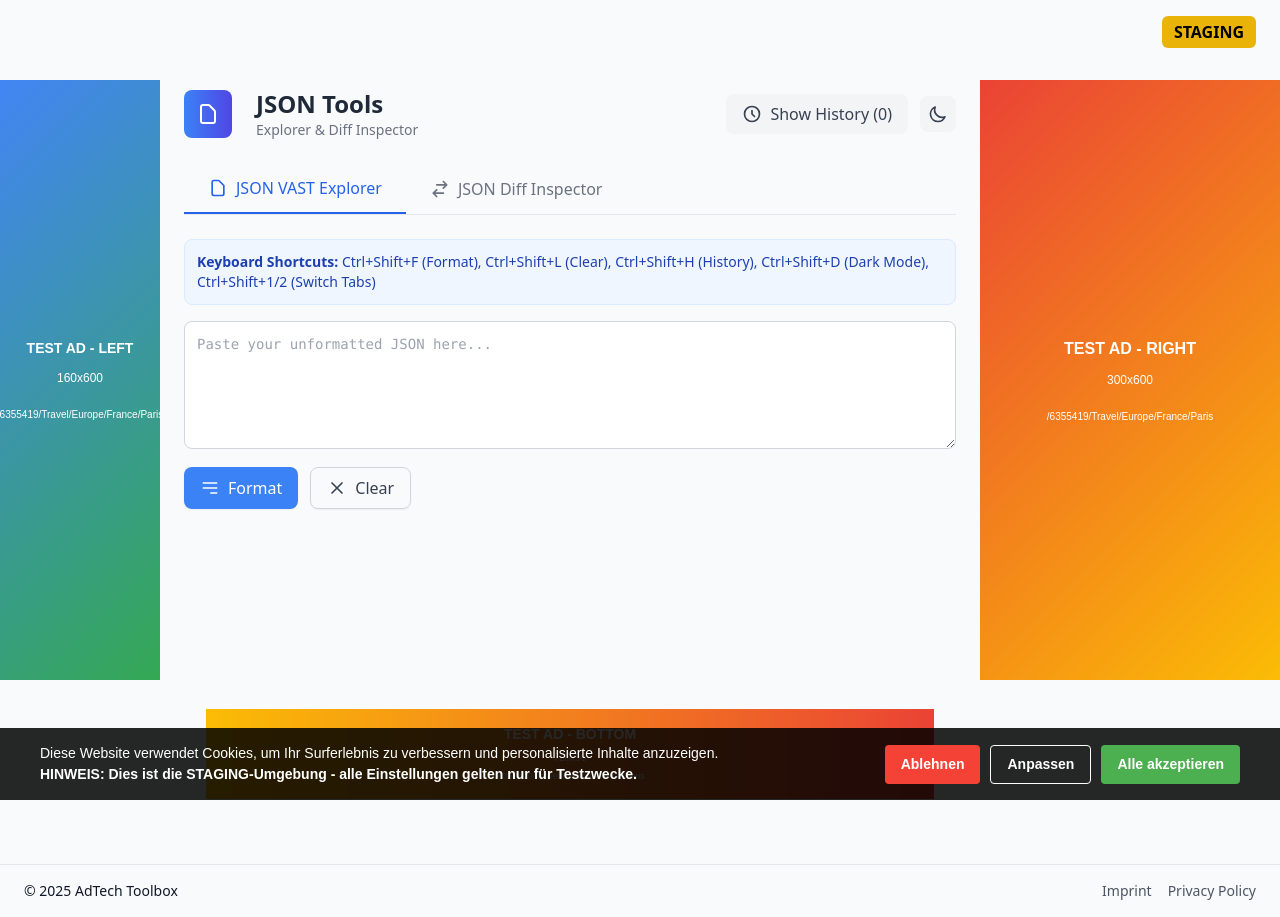
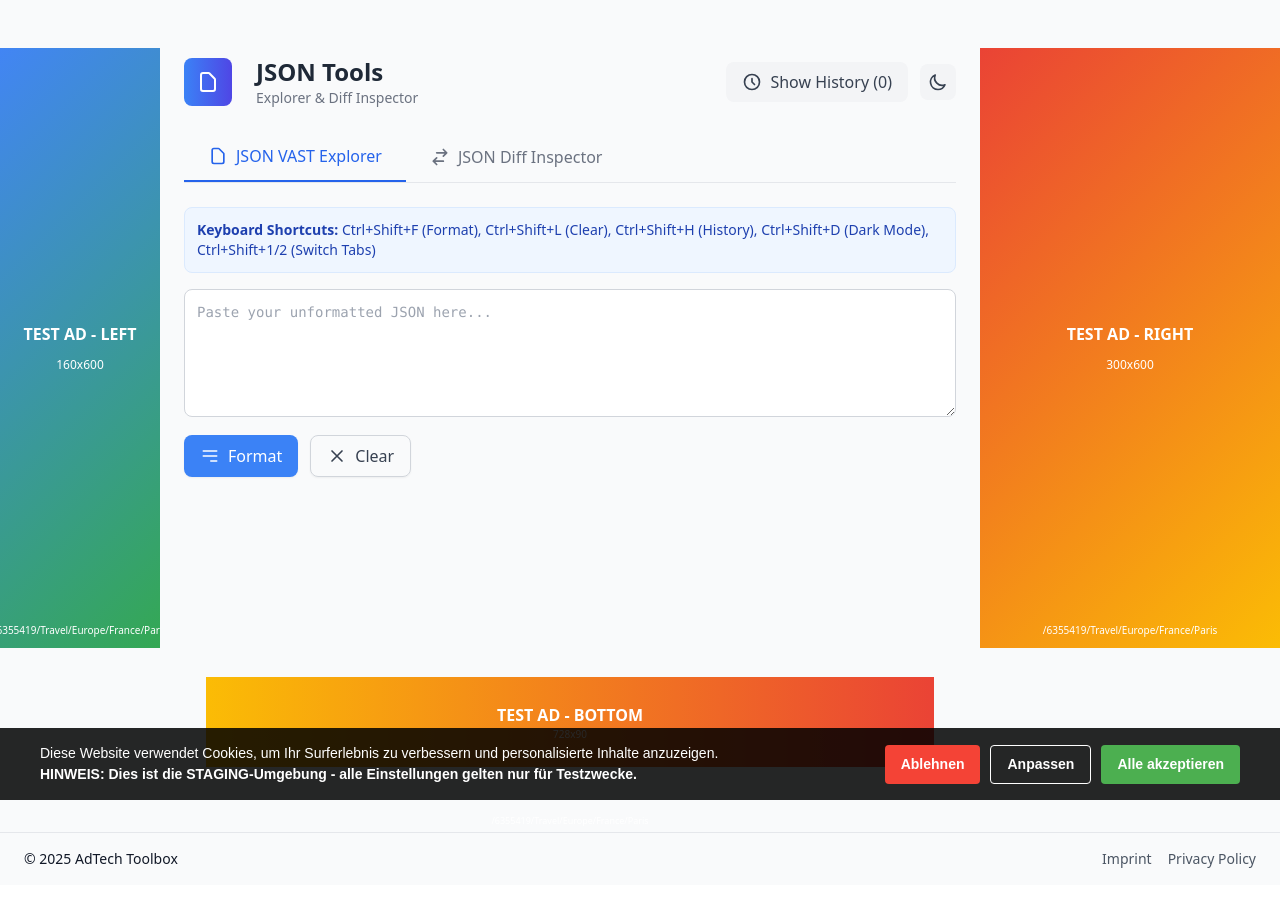
Before and after one commit to christianbernecker/adtech-toolbox, a React (Vite) app in the folder json-explorer/: page /json-explorer in a window 1280 px wide. After the commit the page ends 885 px from the top, so only its background shows below. Built offline with nearby package versions, Linux system fonts and the light colour scheme.

Commit message:
Spezielle Test-Route für Produktionsumgebung implementiert

```diff
--- a/json-explorer/src/App.jsx
+++ b/json-explorer/src/App.jsx
@@ -1,18 +1,29 @@
-import { BrowserRouter, Routes, Route, Navigate } from 'react-router-dom';
+import React from 'react';
+import { BrowserRouter as Router, Routes, Route, Navigate } from 'react-router-dom';
+import MainLayout from './components/layouts/MainLayout';
 import JsonToolsApp from './components/JsonToolsApp';
-import MainLayout from './components/layouts/MainLayout';
+import NotFound from './components/NotFound';
 
-function App() {
+// Bestimme, ob wir uns in der Produktion oder Staging-Umgebung befinden
+const isProduction = !window.location.hostname.includes('staging') && window.location.hostname !== 'localhost';
+const isTestPath = window.location.pathname.includes('/json-explorer/test');
+
+// Wir behandeln die Test-URL in Produktion wie eine Staging-Umgebung
+const forceTestMode = isProduction && isTestPath;
+
+const App = () => {
   return (
-    <BrowserRouter>
+    <Router>
       <Routes>
-        <Route path="/" element={<MainLayout />}>
+        <Route path="/" element={<MainLayout forceTestMode={forceTestMode} />}>
+          <Route index element={<Navigate to="/json-explorer" replace />} />
           <Route path="/json-explorer" element={<JsonToolsApp />} />
-          <Route index element={<Navigate to="/json-explorer" />} />
+          <Route path="/json-explorer/test" element={<JsonToolsApp />} />
+          <Route path="*" element={<NotFound />} />
         </Route>
       </Routes>
-    </BrowserRouter>
+    </Router>
   );
-}
+};
 
 export default App;
--- /dev/null
+++ b/json-explorer/src/components/NotFound.jsx
@@ -0,0 +1,16 @@
+import React from 'react';
+import { Link } from 'react-router-dom';
+
+const NotFound = () => {
+  return (
+    <div className="flex flex-col items-center justify-center py-12">
+      <h1 className="text-4xl font-bold mb-4">404 - Seite nicht gefunden</h1>
+      <p className="mb-6">Die von Ihnen gesuchte Seite existiert leider nicht.</p>
+      <Link to="/json-explorer" className="px-4 py-2 bg-blue-500 text-white rounded hover:bg-blue-600">
+        Zurück zur Startseite
+      </Link>
+    </div>
+  );
+};
+
+export default NotFound;
--- a/json-explorer/src/components/layouts/MainLayout.jsx
+++ b/json-explorer/src/components/layouts/MainLayout.jsx
@@ -5,43 +5,39 @@ import '../../styles/MainLayout.css';
 
 // Test-Anzeigen Komponenten
 const TestAdLeft = () => (
-  <div style={{ width: '160px', height: '600px', background: 'linear-gradient(135deg, #4285f4, #34a853)', color: 'white', display: 'flex', alignItems: 'center', justifyContent: 'center', textAlign: 'center', fontFamily: 'Arial' }}>
-    <div>
-      <div style={{ fontSize: '14px', fontWeight: 'bold', marginBottom: '10px' }}>TEST AD - LEFT</div>
-      <div style={{ fontSize: '12px' }}>160x600</div>
-      <div style={{ marginTop: '20px', fontSize: '10px' }}>/6355419/Travel/Europe/France/Paris</div>
-    </div>
+  <div className="mx-auto" style={{ width: '160px', height: '600px', background: 'linear-gradient(135deg, #4285f4, #34a853)', color: 'white', display: 'flex', alignItems: 'center', justifyContent: 'center', flexDirection: 'column', textAlign: 'center' }}>
+    <div style={{ fontWeight: 'bold', marginBottom: '10px' }}>TEST AD - LEFT</div>
+    <div style={{ fontSize: '12px' }}>160x600</div>
+    <div style={{ fontSize: '10px', position: 'absolute', bottom: '10px' }}>/6355419/Travel/Europe/France/Paris</div>
   </div>
 );
 
 const TestAdRight = () => (
-  <div style={{ width: '300px', height: '600px', background: 'linear-gradient(135deg, #ea4335, #fbbc05)', color: 'white', display: 'flex', alignItems: 'center', justifyContent: 'center', textAlign: 'center', fontFamily: 'Arial' }}>
-    <div>
-      <div style={{ fontSize: '16px', fontWeight: 'bold', marginBottom: '10px' }}>TEST AD - RIGHT</div>
-      <div style={{ fontSize: '12px' }}>300x600</div>
-      <div style={{ marginTop: '20px', fontSize: '10px' }}>/6355419/Travel/Europe/France/Paris</div>
-    </div>
+  <div className="mx-auto" style={{ width: '300px', height: '600px', background: 'linear-gradient(135deg, #ea4335, #fbbc05)', color: 'white', display: 'flex', alignItems: 'center', justifyContent: 'center', flexDirection: 'column', textAlign: 'center' }}>
+    <div style={{ fontWeight: 'bold', marginBottom: '10px' }}>TEST AD - RIGHT</div>
+    <div style={{ fontSize: '12px' }}>300x600</div>
+    <div style={{ fontSize: '10px', position: 'absolute', bottom: '10px' }}>/6355419/Travel/Europe/France/Paris</div>
   </div>
 );
 
 const TestAdBottom = () => (
-  <div style={{ width: '728px', maxWidth: '100%', height: '90px', background: 'linear-gradient(90deg, #fbbc05, #ea4335)', color: 'white', display: 'flex', alignItems: 'center', justifyContent: 'center', textAlign: 'center', fontFamily: 'Arial' }}>
-    <div>
-      <div style={{ fontSize: '14px', fontWeight: 'bold' }}>TEST AD - BOTTOM</div>
-      <div style={{ fontSize: '10px', marginTop: '5px' }}>728x90</div>
-      <div style={{ fontSize: '9px', marginTop: '5px' }}>/6355419/Travel/Europe/France/Paris</div>
-    </div>
+  <div className="mx-auto" style={{ width: '728px', maxWidth: '100%', height: '90px', background: 'linear-gradient(90deg, #fbbc05, #ea4335)', color: 'white', display: 'flex', alignItems: 'center', justifyContent: 'center', flexDirection: 'column', textAlign: 'center' }}>
+    <div style={{ fontWeight: 'bold' }}>TEST AD - BOTTOM</div>
+    <div style={{ fontSize: '10px' }}>728x90</div>
+    <div style={{ fontSize: '9px', position: 'absolute', bottom: '5px' }}>/6355419/Travel/Europe/France/Paris</div>
   </div>
 );
 
-const MainLayout = () => {
+const MainLayout = ({ forceTestMode }) => {
   const [isDarkMode, setIsDarkMode] = useState(() => {
     const savedTheme = localStorage.getItem('darkMode');
     return savedTheme ? JSON.parse(savedTheme) : false;
   });
 
   const [showAds, setShowAds] = useState(true);
-  const [isStaging, setIsStaging] = useState(false);
+
+  // Bestimme, ob wir Test-Anzeigen anzeigen sollen (Staging oder forceTestMode)
+  const isStaging = window.location.hostname.includes('staging') || window.location.hostname === 'localhost' || forceTestMode;
 
   useEffect(() => {
     localStorage.setItem('darkMode', JSON.stringify(isDarkMode));
@@ -49,17 +45,13 @@ const MainLayout = () => {
     document.documentElement.classList.toggle('dark', isDarkMode);
   }, [isDarkMode]);
 
-  // Check for no_ads parameter in URL and set staging flag
+  // Check for no_ads parameter in URL
   useEffect(() => {
     try {
       const urlParams = new URLSearchParams(window.location.search);
       if (urlParams.has('no_ads')) {
         setShowAds(false);
       }
-
-      // Prüfe, ob wir uns auf Staging befinden
-      const hostname = window.location.hostname;
-      setIsStaging(hostname.includes('staging') || hostname === 'localhost');
     } catch (error) {
       console.error('Error checking URL parameters:', error);
     }
@@ -77,9 +69,9 @@ const MainLayout = () => {
         {/* Simple header - only show STAGING badge */}
         <header className={`py-4 px-6 text-right`}>
           <div className="flex justify-end items-center">
-            {isStaging && (
+            {(window.location.hostname.includes('staging') || forceTestMode) && (
               <div className="bg-yellow-500 text-black px-3 py-1 rounded-md font-bold">
-                STAGING
+                {forceTestMode ? 'TEST MODE' : 'STAGING'}
               </div>
             )}
             {/* Dark mode toggle removed from here - will be in JsonToolsApp */}
@@ -110,9 +102,7 @@ const MainLayout = () => {
             {showAds && (
               <div className="w-full" style={{ marginTop: '200px' }}>
                 {isStaging ? (
-                  <div className="mx-auto" style={{ width: '728px', maxWidth: '100%' }}>
-                    <TestAdBottom />
-                  </div>
+                  <TestAdBottom />
                 ) : (
                   <div id="div-gpt-ad-bottom" className="mx-auto" style={{ width: '728px', maxWidth: '100%', height: '90px' }}>
                     {/* Leerer Container für GPT - kein Platzhalter mehr, damit GPT richtig rendern kann */}
```
